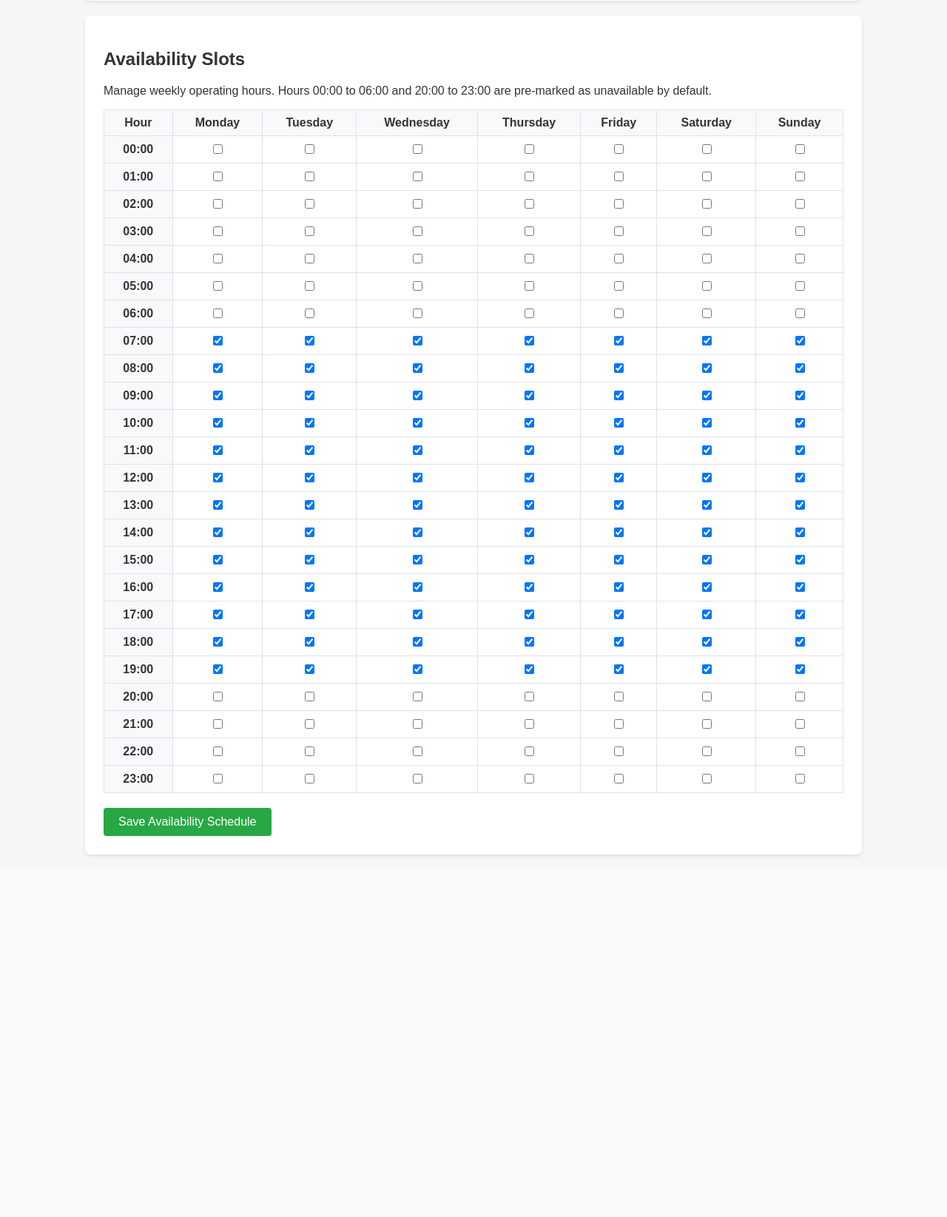
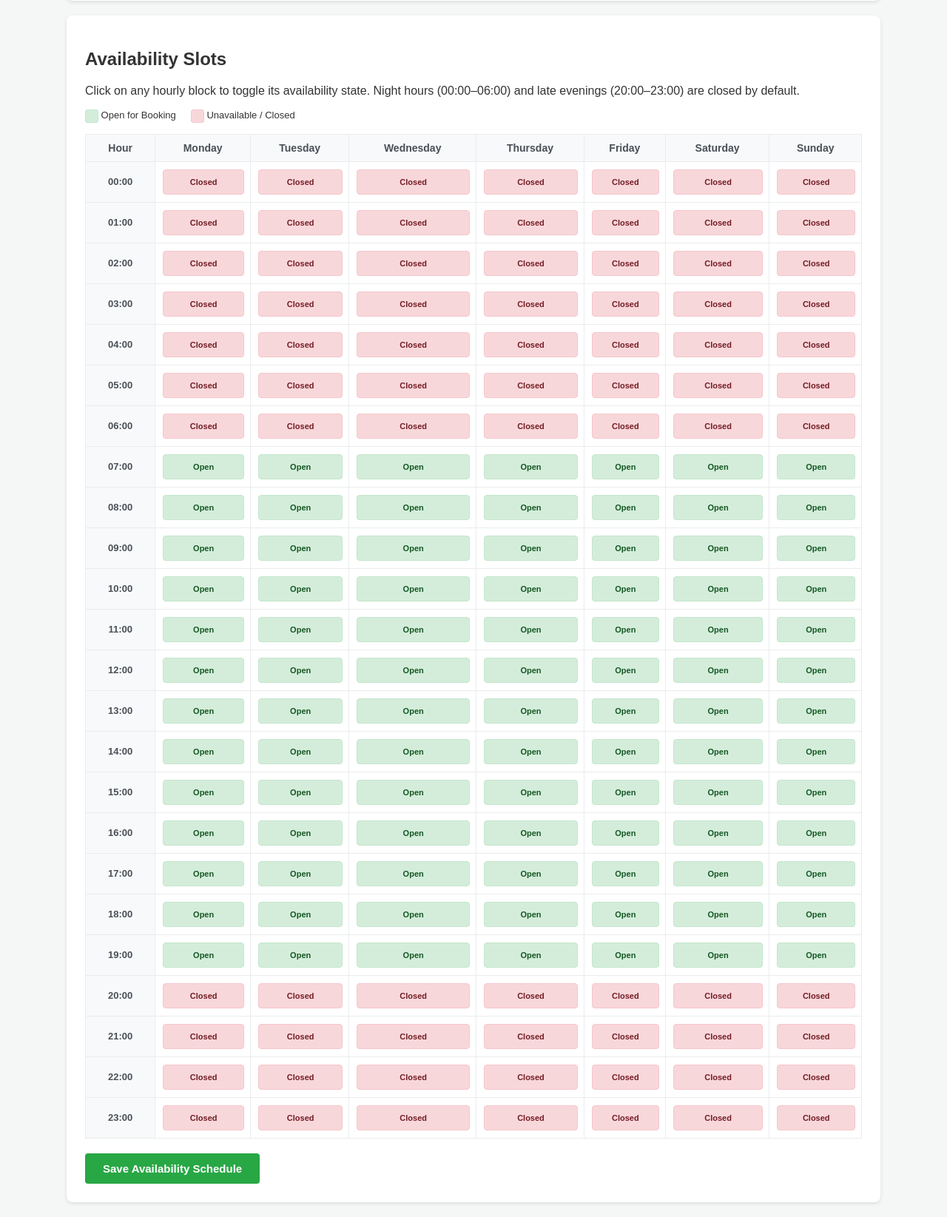
Before and after one commit to cisene/bookmecal, a PHP site: page /admin/availability.php in a window 1280 px wide. Shown: the part 115-1760 px from the top of the page at 74% size. Before the commit the page ends 1273 px from the top, so only its background shows below. Run offline with PHP 8.4, Linux system fonts and the light colour scheme; the visitor is signed in with stand-in values (Sample User, id 1); data that the repository does not hold is empty.

Commit message:
iteration

```diff
--- a/src/admin/availability.php
+++ b/src/admin/availability.php
@@ -48,7 +48,7 @@ if ($_SERVER['REQUEST_METHOD'] === 'POST') {
         fclose($fp);
     }
     $availabilityData = $newMatrix;
-    $successMsg = 'Availability schedule updated successfully by ' . htmlspecialchars($currentAdmin);
+    $successMsg = 'Availability schedule updated successfully!';
 }
 ?>
 <!DOCTYPE html>
@@ -58,27 +58,70 @@ if ($_SERVER['REQUEST_METHOD'] === 'POST') {
     <title>Availability Slots - Admin</title>
     <style>
         body { font-family: sans-serif; background: #f4f7f6; margin: 0; padding: 20px; color: #333; }
-        .container { max-width: 1050px; margin: 0 auto; }
-        table { width: 100%; border-collapse: collapse; margin-top: 15px; background: #fff; }
-        th, td { padding: 8px 10px; border: 1px solid #dee2e6; text-align: center; }
-        th { background: #f8f9fa; text-transform: capitalize; }
-        td:first-child { font-weight: bold; background: #f8f9fa; }
-        .btn { background: #28a745; color: #fff; padding: 10px 20px; border: none; border-radius: 4px; cursor: pointer; font-size: 16px; margin-top: 20px; }
-        .alert { background: #d4edda; color: #155724; padding: 10px; border-radius: 4px; margin-bottom: 15px; }
+        .container { max-width: 1100px; margin: 0 auto; }
+        .card { background: #fff; padding: 25px; border-radius: 8px; box-shadow: 0 2px 5px rgba(0,0,0,0.1); }
+        .table-responsive { overflow-x: auto; margin-top: 15px; }
+        table { width: 100%; border-collapse: collapse; background: #fff; }
+        th, td { padding: 10px; border: 1px solid #e9ecef; text-align: center; }
+        th { background: #f8f9fa; text-transform: capitalize; font-size: 14px; color: #495057; }
+        td:first-child { font-weight: bold; background: #f8f9fa; color: #495057; font-size: 13px; }
+
+        /* Graphical Slot Toggle Styling */
+        .slot-label {
+            display: block;
+            width: 100%;
+            height: 32px;
+            line-height: 32px;
+            border-radius: 4px;
+            cursor: pointer;
+            font-size: 11px;
+            font-weight: bold;
+            transition: all 0.2s ease;
+            user-select: none;
+        }
+        .slot-input { display: none; }
+
+        /* Off state (Unavailable) */
+        .slot-input + .slot-label {
+            background: #f8d7da;
+            color: #721c24;
+            border: 1px solid #f5c6cb;
+        }
+        .slot-input + .slot-label::after { content: "Closed"; }
+
+        /* On state (Available) */
+        .slot-input:checked + .slot-label {
+            background: #d4edda;
+            color: #155724;
+            border: 1px solid #c3e6cb;
+        }
+        .slot-input:checked + .slot-label::after { content: "Open"; }
+
+        .btn { background: #28a745; color: #fff; padding: 12px 24px; border: none; border-radius: 4px; cursor: pointer; font-size: 15px; font-weight: bold; margin-top: 20px; }
+        .btn:hover { background: #218838; }
+        .alert { background: #d4edda; color: #155724; padding: 12px; border-radius: 4px; margin-bottom: 15px; font-weight: 500; }
+        .legend { display: flex; gap: 20px; margin-bottom: 15px; font-size: 13px; align-items: center; }
+        .legend-box { width: 16px; height: 16px; border-radius: 3px; display: inline-block; vertical-align: middle; }
     </style>
 </head>
 <body>
 <div class="container">
     <?php include __DIR__ . '/header.php'; ?>
 
-    <div style="background: #fff; padding: 25px; border-radius: 8px; box-shadow: 0 2px 5px rgba(0,0,0,0.1);">
+    <div class="card">
         <h2>Availability Slots</h2>
-        <p>Manage weekly operating hours. Hours 00:00 to 06:00 and 20:00 to 23:00 are pre-marked as unavailable by default.</p>
+        <p>Click on any hourly block to toggle its availability state. Night hours (00:00–06:00) and late evenings (20:00–23:00) are closed by default.</p>
 
         <?php if (!empty($successMsg)): ?><div class="alert"><?php echo $successMsg; ?></div><?php endif; ?>
 
+        <div class="legend">
+            <div><span class="legend-box" style="background: #d4edda; border: 1px solid #c3e6cb;"></span> Open for Booking</div>
+            <div><span class="legend-box" style="background: #f8d7da; border: 1px solid #f5c6cb;"></span> Unavailable / Closed</div>
+        </div>
+
         <form method="POST">
             <input type="hidden" name="csrf_token" value="<?php echo htmlspecialchars($_SESSION['csrf_token']); ?>">
+            <div class="table-responsive">
                 <table>
                     <thead>
                         <tr>
@@ -92,15 +135,18 @@ if ($_SERVER['REQUEST_METHOD'] === 'POST') {
                                 <td><?php echo $hour; ?></td>
                                 <?php foreach ($days as $day):
                                     $isChecked = isset($availabilityData[$day]['slots'][$hour]) && $availabilityData[$day]['slots'][$hour] == 1;
+                                    $uniqueId = "slot_{$day}_{$hour}";
                                 ?>
                                     <td>
-                                    <input type="checkbox" name="slots[<?php echo $day; ?>][<?php echo $hour; ?>]" value="1" <?php echo $isChecked ? 'checked' : ''; ?>>
+                                        <input type="checkbox" id="<?php echo $uniqueId; ?>" class="slot-input" name="slots[<?php echo $day; ?>][<?php echo $hour; ?>]" value="1" <?php echo $isChecked ? 'checked' : ''; ?>>
+                                        <label for="<?php echo $uniqueId; ?>" class="slot-label"></label>
                                     </td>
                                 <?php endforeach; ?>
                             </tr>
                         <?php endforeach; ?>
                     </tbody>
                 </table>
+            </div>
             <button type="submit" class="btn">Save Availability Schedule</button>
         </form>
     </div>
```
Lines whose indentation alone changed are shown as unchanged.
